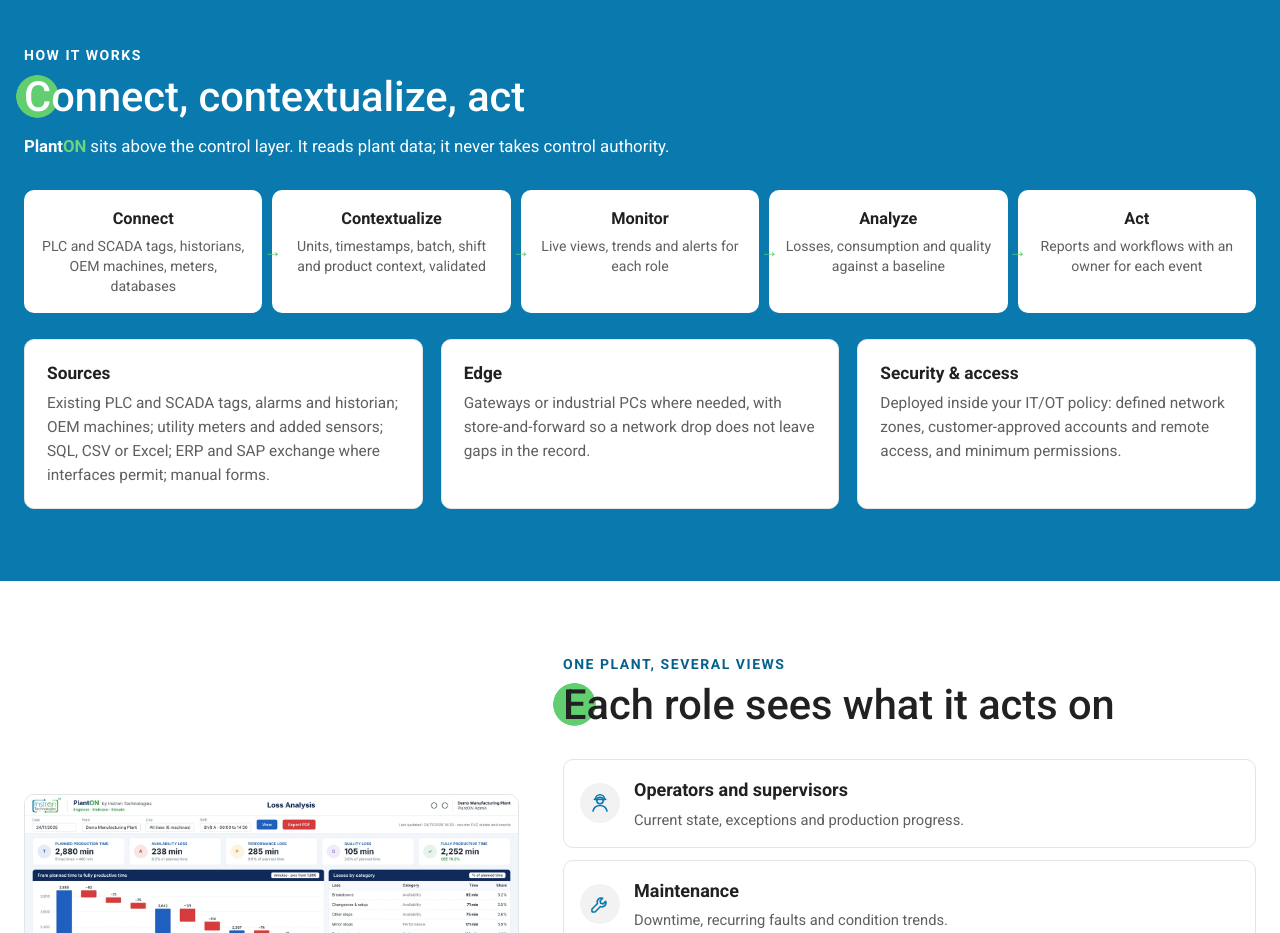
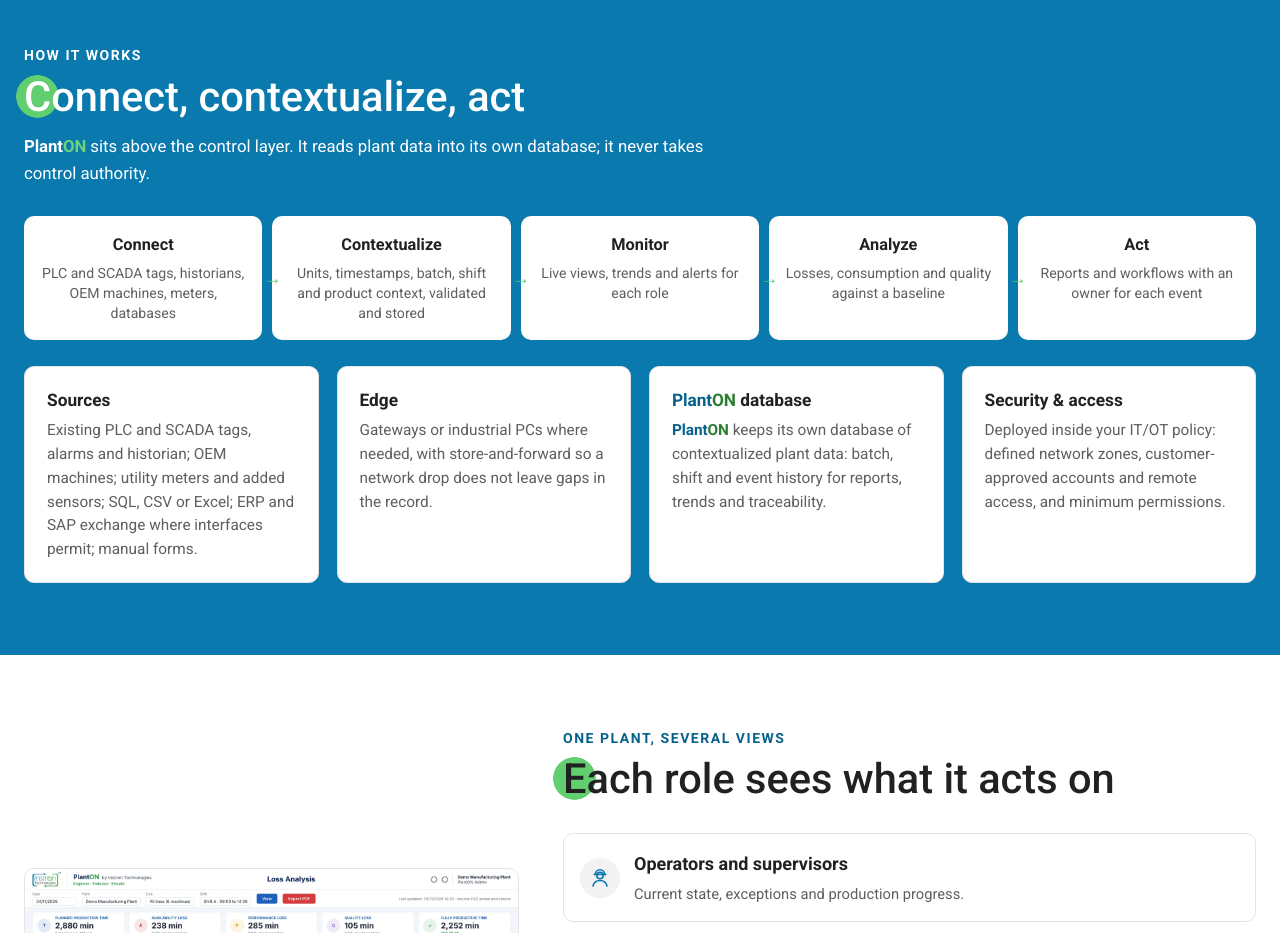
Before and after one commit to rbshirude-InstronTech/instron-website-preview, a plain HTML site: page planton-digital-factory.html in a window 1280 px wide. Shown: the part 2340-3273 px from the top of the page. Drawn offline with Linux system fonts and the light colour scheme.

Commit message:
v2.24.3: PlantON keeps its own database
Co-Authored-By: Claude Opus 5.5 <noreply@anthropic.com>
Claude-Session: https://claude.ai/code/session_012SJtj4sk3821VtRKo3x8vX

```diff
--- a/planton-digital-factory.html
+++ b/planton-digital-factory.html
@@ -27,15 +27,16 @@
 <article class="sx-card"><h3>Production &amp; OEE</h3><p>Run and stop states, counts and downtime reasons, from machine to line to shift.</p><a class="sx-more" data-review-route="oee" href="production-visibility-oee.html">Production Visibility &amp; OEE</a></article>
 <article class="sx-card"><h3>Quality &amp; rejection</h3><p>Rejects aligned with the process conditions, materials and shifts that produced them.</p></article>
 <article class="sx-card"><h3>Alerts, escalation &amp; digital forms</h3><p>The right event to the right role, without duplicating control-system safety alarms; shift, batch, CIP and hygiene records captured where they happen.</p></article>
-</div></div></section><section class="sx-sec sx-dark" id="how"><div class="sx-wrap"><div class="sx-head"><p class="eyebrow">How it works</p><h2>Connect, contextualize, act</h2><p><span class="pon pon-dark"><span class="pon-p">Plant</span><span class="pon-o">ON</span></span> sits above the control layer. It reads plant data; it never takes control authority.</p></div><div class="sx-flow">
+</div></div></section><section class="sx-sec sx-dark" id="how"><div class="sx-wrap"><div class="sx-head"><p class="eyebrow">How it works</p><h2>Connect, contextualize, act</h2><p><span class="pon pon-dark"><span class="pon-p">Plant</span><span class="pon-o">ON</span></span> sits above the control layer. It reads plant data into its own database; it never takes control authority.</p></div><div class="sx-flow">
 <div><b>Connect</b><span>PLC and SCADA tags, historians, OEM machines, meters, databases</span></div>
-<div><b>Contextualize</b><span>Units, timestamps, batch, shift and product context, validated</span></div>
+<div><b>Contextualize</b><span>Units, timestamps, batch, shift and product context, validated and stored</span></div>
 <div><b>Monitor</b><span>Live views, trends and alerts for each role</span></div>
 <div><b>Analyze</b><span>Losses, consumption and quality against a baseline</span></div>
 <div><b>Act</b><span>Reports and workflows with an owner for each event</span></div></div>
-<div class="sx-grid sx-g3">
+<div class="sx-grid sx-g4">
 <article class="sx-card"><h3>Sources</h3><p>Existing PLC and SCADA tags, alarms and historian; OEM machines; utility meters and added sensors; SQL, CSV or Excel; ERP and SAP exchange where interfaces permit; manual forms.</p></article>
 <article class="sx-card"><h3>Edge</h3><p>Gateways or industrial PCs where needed, with store-and-forward so a network drop does not leave gaps in the record.</p></article>
+<article class="sx-card"><h3><span class="pon"><span class="pon-p">Plant</span><span class="pon-o">ON</span></span> database</h3><p><span class="pon"><span class="pon-p">Plant</span><span class="pon-o">ON</span></span> keeps its own database of contextualized plant data: batch, shift and event history for reports, trends and traceability.</p></article>
 <article class="sx-card"><h3>Security &amp; access</h3><p>Deployed inside your IT/OT policy: defined network zones, customer-approved accounts and remote access, and minimum permissions.</p></article>
 </div></div></section><section class="sx-sec" id="roles"><div class="sx-wrap sx-split rev"><figure><img alt="PlantON loss analysis dashboard by machine and loss category" decoding="async" height="840" loading="lazy" src="assets/img/3dfcca159c.webp" width="1456"/><figcaption>Loss analysis by machine and loss category.</figcaption></figure><div><div class="sx-head"><p class="eyebrow dark">One plant, several views</p><h2>Each role sees what it acts on</h2></div><div class="sx-roles v24-ic" style="grid-template-columns:1fr">
 <div><svg aria-hidden="true" viewBox="0 0 24 24"><circle cx="12" cy="9.5" r="3.2"/><path d="M7.4 8.4a4.6 4.6 0 0 1 9.2 0"/><path d="M6.3 8.4h11.4"/><path d="M5 20c.8-3.5 3.6-5.5 7-5.5s6.2 2 7 5.5"/></svg><b>Operators and supervisors</b><span>Current state, exceptions and production progress.</span></div>
@@ -53,8 +54,8 @@
 <article class="sx-proj"><div class="sx-fig"><strong>Multi-site</strong><small>OEE and utility benchmarking</small></div><div class="sx-body"><span class="sx-meta">Canada · India · Chocolate</span><h3>Chocolate lines across two countries</h3><p>OEE, downtime and utility benchmarking on top of a multi-vendor SCADA with historian.</p><a class="sx-more" data-review-route="cases" data-review-section="case-chocolate" href="case-studies.html#case-chocolate">Read the case study</a></div></article>
 <article class="sx-proj"><div class="sx-fig"><strong>Remote</strong><small>review of an unmanned skid</small></div><div class="sx-body"><span class="sx-meta">India · Pharmaceuticals</span><h3>API skid in a hazardous area</h3><p>Remote monitoring and data review for a fully automated, unmanned skid, without anyone at the panel.</p><a class="sx-more" data-review-route="cases" data-review-section="case-api" href="case-studies.html#case-api">Read the case</a></div></article>
 </div><p class="sx-also">Also in manufacturing: die-cast plant +16% productivity, 12% less utility use, 37% fewer rejects; alloy-wheel paint shop 26% less chemical, 62% fewer paint-related rejects; wheel butt-weld cell +18% productivity; OEE across 26 machines. <a data-review-route="portfolio" data-review-section="projects" href="project-portfolio.html#projects">All <span class="pon"><span class="pon-p">Plant</span><span class="pon-o">ON</span></span> projects</a></p>
-<div class="sx-callout" style="margin-top:22px"><strong>With our automation and skids.</strong> <span class="pon"><span class="pon-p">Plant</span><span class="pon-o">ON</span></span> sits on top of the control systems we build, so operating data is there from day one: batch history on a greenfield batch plant, remote monitoring and batch analysis on research skids in Saudi Arabia. Audit trails and electronic records stay in the <a data-review-route="automation" data-review-section="batch" href="industrial-automation.html#batch">automation layer</a>, where 21 CFR Part 11 is handled; <span class="pon"><span class="pon-p">Plant</span><span class="pon-o">ON</span></span> adds reporting and history on top.</div></div></section><section class="sx-sec sx-band" id="faq"><div class="sx-wrap"><div class="sx-head"><p class="eyebrow dark">Questions</p><h2>Frequently asked questions</h2></div><div class="sx-faq">
-<details><summary><span class="v24-q">Does <span class="pon"><span class="pon-p">Plant</span><span class="pon-o">ON</span></span> replace our SCADA, historian or MES?</span></summary><p>No. It uses what you already have and adds the reporting, context and traceability layer on top.</p></details>
+<div class="sx-callout" style="margin-top:22px"><strong>With our automation and skids.</strong> <span class="pon"><span class="pon-p">Plant</span><span class="pon-o">ON</span></span> sits on top of the control systems we build, so operating data is there from day one: batch history on a greenfield batch plant, remote monitoring and batch analysis on research skids in Saudi Arabia. Audit trails and electronic records stay in the <a data-review-route="automation" data-review-section="batch" href="industrial-automation.html#batch">automation layer</a>, where 21 CFR Part 11 is handled; <span class="pon"><span class="pon-p">Plant</span><span class="pon-o">ON</span></span> adds reporting and history on top, from its own database.</div></div></section><section class="sx-sec sx-band" id="faq"><div class="sx-wrap"><div class="sx-head"><p class="eyebrow dark">Questions</p><h2>Frequently asked questions</h2></div><div class="sx-faq">
+<details><summary><span class="v24-q">Does <span class="pon"><span class="pon-p">Plant</span><span class="pon-o">ON</span></span> replace our SCADA, historian or MES?</span></summary><p>No. It connects to what you already have, keeps its own database of contextualized plant data, and adds the reporting, context and traceability layer on top.</p></details>
 <details><summary>Which systems can it connect to?</summary><p>PLC and SCADA tags, historians, meters, databases, files and ERP interfaces, as agreed for each project.</p></details>
 <details><summary>Can it connect older machines?</summary><p>Yes, by reading existing controller signals where they can be trusted, or adding meters and gateways, without changing machine control.</p></details>
 <details><summary><span class="v24-q">Is <span class="pon"><span class="pon-p">Plant</span><span class="pon-o">ON</span></span> a software licence we set up ourselves?</span></summary><p>No. It is delivered with engineering, onboarding, configuration, validation and support.</p></details>
```
Also changed, not shown: industrial-automation.html (+1 -1 lines).
